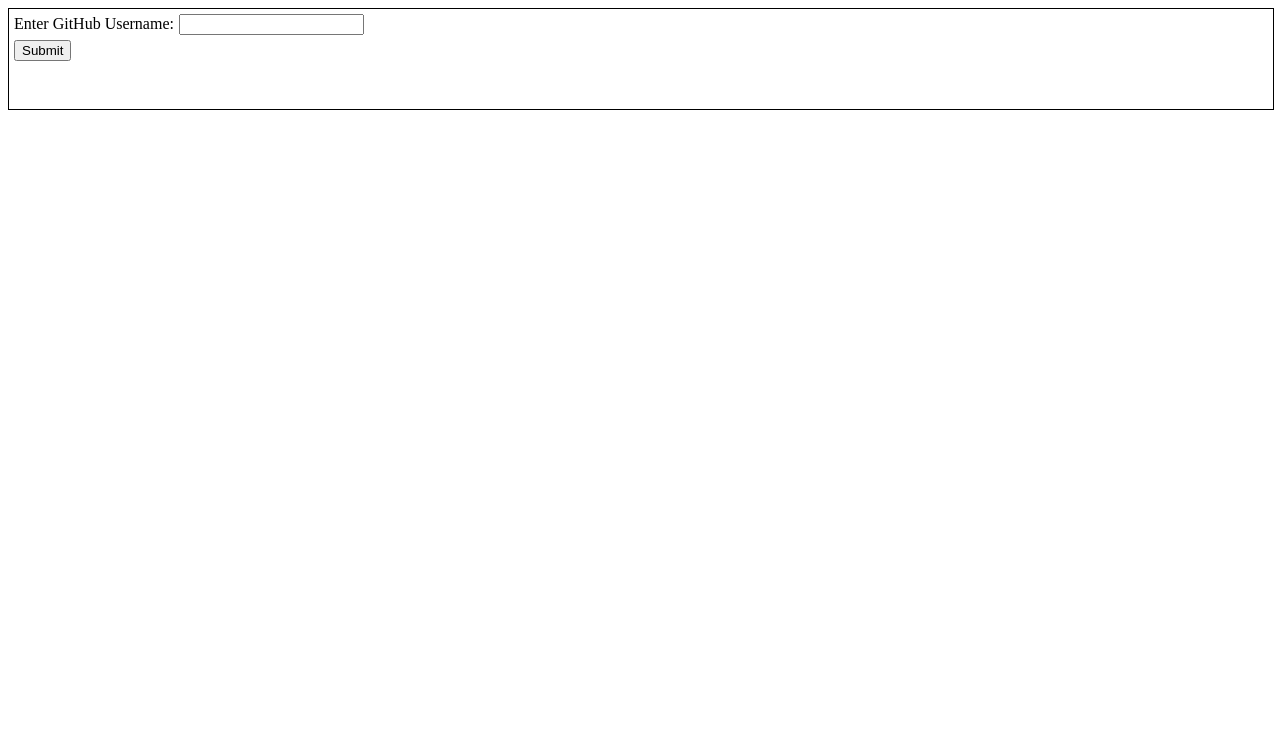
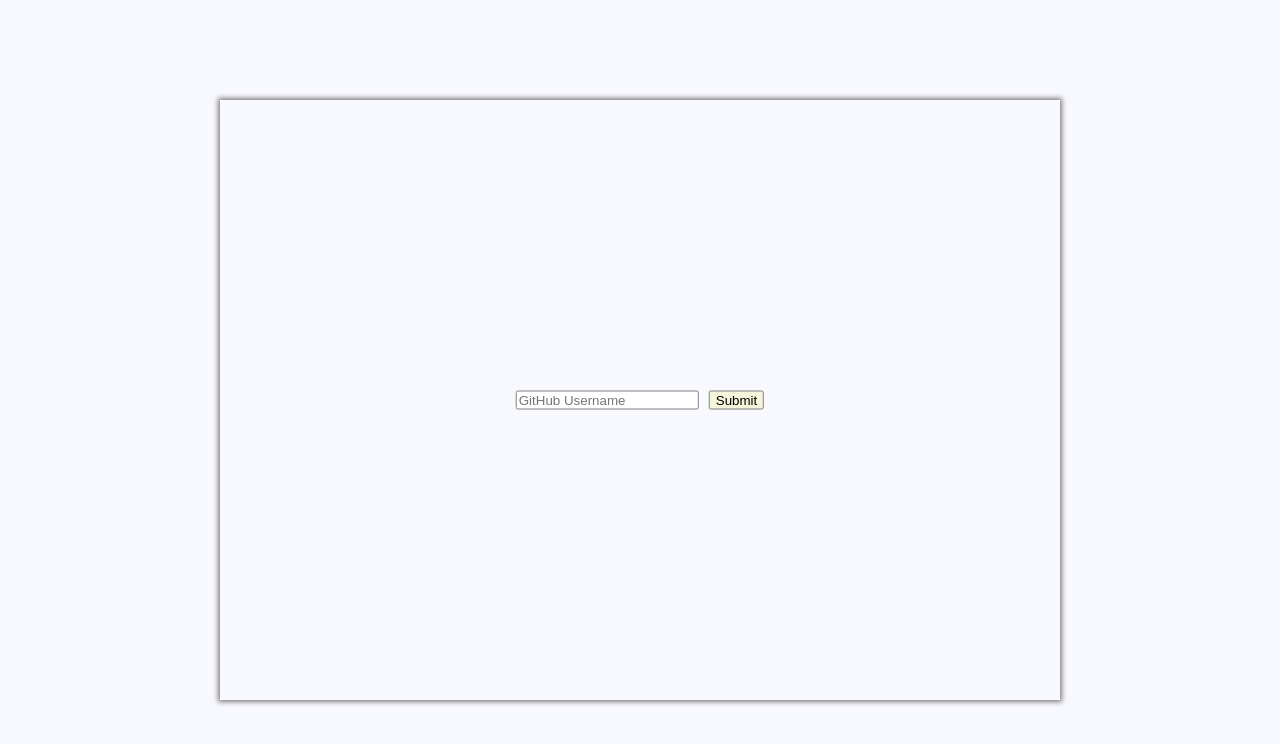
Before and after one commit to Upasana108/upasana108, a React (Create React App) app: page / in a window 1280 px wide. Shown: the top 744 px of the page. Built offline with nearby package versions, Linux system fonts and the light colour scheme.

Commit message:
New requiremnet

```diff
--- a/src/App.js
+++ b/src/App.js
@@ -1,68 +1,12 @@
 import React, { useEffect, useState } from "react";
 import "./styles.css";
-import ErrorBody from "./ErrorBody";
-import RepoTable from "./RepoTable";
+import RepoSection from "./RepoSection";
 
 const App = (props) => {
-  const [user, setUser] = useState(null);
-  const [userFinal, setUserFinal] = useState(null);
-  const [tableData, setTableData] = useState([]);
-  const [apiSuccess, setApiSuccess] = useState(false);
-  const [error, setError] = useState(false);
-
-  const url = `https://api.github.com/users/${user}/repos`;
-  const fetchData = async () => {
-    try {
-      const res = await fetch(url);
-      const data = await res.json();
-      setTableData(data);
-      if (res.ok) {
-        setApiSuccess(true);
-        setError(false);
-      } else {
-        setApiSuccess(false);
-        setError(true);
-      }
-      console.log("Data** ", res);
-    } catch (error) {
-      // setError(true);
-      console.log("Error** ", error);
-    }
-  };
-  // console.log("Inppur update ", error);
   return (
-    <React.Fragment>
-      <div className="mainBody">
-        <div className="element-position">
-          <span>Enter GitHub Username:</span>
-          <input
-            type="text"
-            className="user-input"
-            onChange={(event) => {
-              setUser(event.target.value);
-            }}
-          />
-        </div>
-        <div className="element-position button">
-          <input
-            type="submit"
-            onClick={(event) => {
-              event.preventDefault();
-              fetchData();
-              setUserFinal(user);
-            }}
-          />
-        </div>
-        {error && <ErrorBody userName={userFinal} />}
-      </div>
-      {apiSuccess && tableData && tableData.length > 0 ? (
-        <RepoTable data={tableData} />
-      ) : apiSuccess && tableData && tableData.length === 0 ? (
-        "There is no Repo created for this user."
-      ) : (
-        ""
-      )}
-    </React.Fragment>
+    <div className="mainBody">
+      <RepoSection />
+    </div>
   );
 };
 
--- /dev/null
+++ b/src/RepoSection.js
@@ -0,0 +1,94 @@
+import React, { useEffect, useState } from "react";
+import ErrorBody from "./ErrorBody";
+import RepoTable from "./RepoTable";
+
+const RepoSection = (props) => {
+  let {} = props;
+
+  const [user, setUser] = useState(null);
+  const [userFinal, setUserFinal] = useState(null);
+  const [tableData, setTableData] = useState([]);
+  const [apiSuccess, setApiSuccess] = useState(false);
+  const [error, setError] = useState(false);
+
+  const url = `https://api.github.com/users/${user}/repos`;
+
+  const fetchData = async () => {
+    try {
+      const res = await fetch(url);
+      const data = await res.json();
+      setTableData(data);
+      if (res.ok) {
+        setApiSuccess(true);
+        setError(false);
+      } else {
+        setApiSuccess(false);
+        setError(true);
+      }
+      console.log("Data** ", res);
+    } catch (error) {
+      // setError(true);
+      console.log("Error** ", error);
+    }
+  };
+
+  let showtable = apiSuccess && tableData && tableData.length > 0;
+  let tableHeight = null;
+  if (
+    showtable &&
+    document.getElementById("input-section") &&
+    document.getElementById("repo-section")
+  ) {
+    tableHeight =
+      document.getElementById("repo-section").scrollHeight -
+      document.getElementById("input-section").scrollHeight;
+    console.log(
+      "Heght ",
+      document.getElementById("input-section").scrollHeight,
+      document.getElementById("repo-section").scrollHeight,
+      tableHeight
+    );
+  }
+
+  return (
+    <div className="repo-section" id="repo-section">
+      <div
+        className={` ${showtable ? "remove-position" : "element-position"}`}
+        id="input-section"
+      >
+        <input
+          type="text"
+          className="user-input"
+          placeholder="GitHub Username"
+          onChange={(event) => {
+            setUser(event.target.value);
+          }}
+        />
+        <div className="submit-section">
+          <input
+            type="submit"
+            className="submit-button"
+            onClick={(event) => {
+              event.preventDefault();
+              fetchData();
+              setUserFinal(user);
+            }}
+          />
+        </div>
+      </div>
+      {error && <ErrorBody userName={userFinal} />}
+      {showtable ? (
+        <RepoTable
+          data={tableData}
+          tableHeight={tableHeight ? tableHeight : "0px"}
+        />
+      ) : apiSuccess && tableData && tableData.length === 0 ? (
+        "There is no Repo created for this user."
+      ) : (
+        ""
+      )}
+    </div>
+  );
+};
+
+export default RepoSection;
--- a/src/RepoTable.js
+++ b/src/RepoTable.js
@@ -4,10 +4,9 @@ import styled from "styled-components";
 
 const Repotable = (props) => {
   const Styles = styled.div`
-    padding: 1rem;
-
     table {
       border-spacing: 0;
+      width: 100%;
       border: 1px solid black;
 
       tr {
@@ -62,7 +61,7 @@ const Repotable = (props) => {
 
   // Render the UI for your table
   return (
-    <Styles>
+    <Styles tableHeight={props.tableHeight}>
       <table {...getTableProps()}>
         <thead>
           {headerGroups.map((headerGroup) => (
--- a/src/styles.css
+++ b/src/styles.css
@@ -5,15 +5,57 @@
 
 .mainBody {
   width: 100%;
-  height: 100px;
-  border: 1px solid black;
+  height: 100vh;
+  background-color: ghostwhite;
+  position: relative;
+  /* border: 1px solid black; */
+}
+
+body {
+  margin: 0px;
+  overflow: hidden;
+}
+
+.repo-section {
+  position: absolute;
+  left: 50%;
+  top: 50%;
+  transform: translate(-50%, -50%);
+  height: calc(100vh - 30%);
+  padding: 20px;
+  /* border: 1px solid; */
+  width: calc(100% - 25%);
+  box-shadow: 0px 0px 5px 2px grey;
+  text-align: center;
+  width: calc(100vh - 0%);
+  text-align: center;
+}
+
+.user-input {
+  border: 1px solid grey;
+  border-radius: 2px;
 }
 
 .element-position {
-  margin-top: 5px;
-  margin-left: 5px;
+  top: 50%;
+  transform: translate(-50%, -50%);
+  margin: 0;
+  position: absolute;
+  left: 50%;
+  display: flex;
 }
 
-.user-input {
-  margin-left: 5px;
+.submit-section {
+  margin-left: 10px;
 }
+
+.submit-button {
+  background-color: beige;
+  border: 1px solid grey;
+  border-radius: 2px;
+}
+
+.remove-position {
+  display: flex;
+  padding-bottom: 20px;
+}
```
